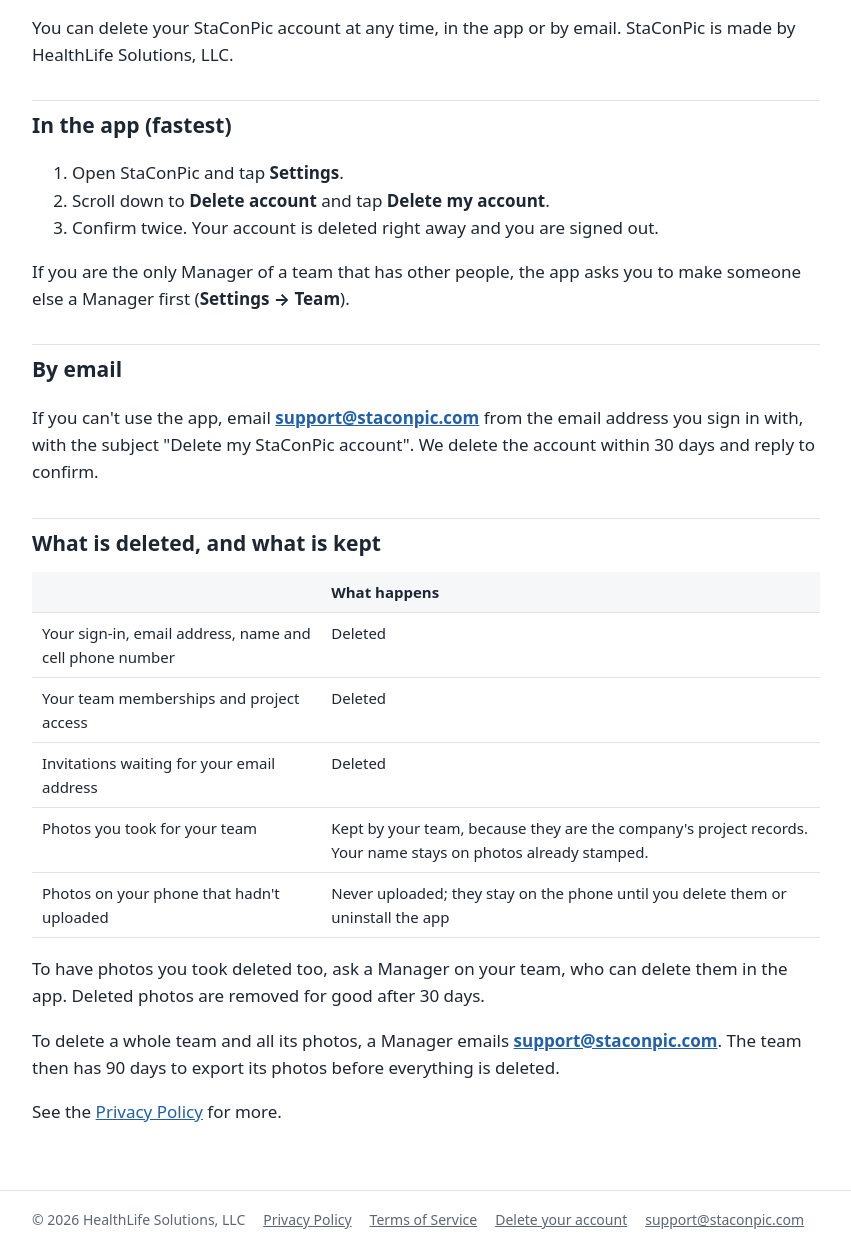
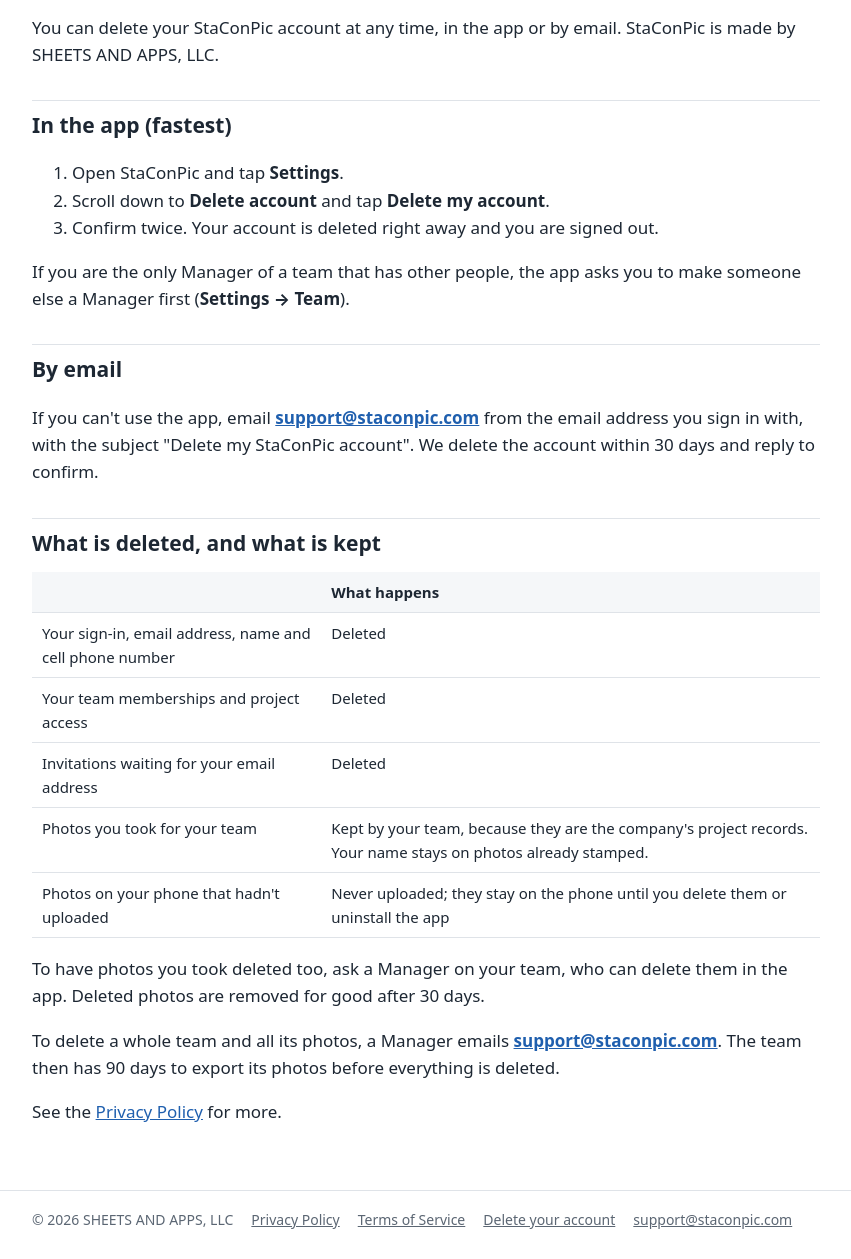
Before and after one commit to nesmith2135/staconpic-website, a plain HTML site: page delete-account/index.html in a window 1280 px wide. Shown: the part 133-1392 px from the top of the page, without its empty margins (214-1065 px from the left). Drawn offline with Linux system fonts and the light colour scheme.

Commit message:
Add files via upload

```diff
--- a/delete-account/index.html
+++ b/delete-account/index.html
@@ -16,7 +16,7 @@
 </div></header>
 <main><div class="wrap">
 <h1>Delete your StaConPic account</h1>
-<p>You can delete your StaConPic account at any time, in the app or by email. StaConPic is made by HealthLife Solutions, LLC.</p>
+<p>You can delete your StaConPic account at any time, in the app or by email. StaConPic is made by SHEETS AND APPS, LLC.</p>
 <h2>In the app (fastest)</h2>
 <ol>
 <li>Open StaConPic and tap <strong>Settings</strong>.</li>
@@ -62,7 +62,7 @@
 <p>See the <a href="/privacy/">Privacy Policy</a> for more.</p>
 </div></main>
 <footer><div class="wrap">
-<span>© 2026 HealthLife Solutions, LLC</span>
+<span>© 2026 SHEETS AND APPS, LLC</span>
 <a href="/privacy/">Privacy Policy</a>
 <a href="/terms/">Terms of Service</a>
 <a href="/delete-account/">Delete your account</a>
```
